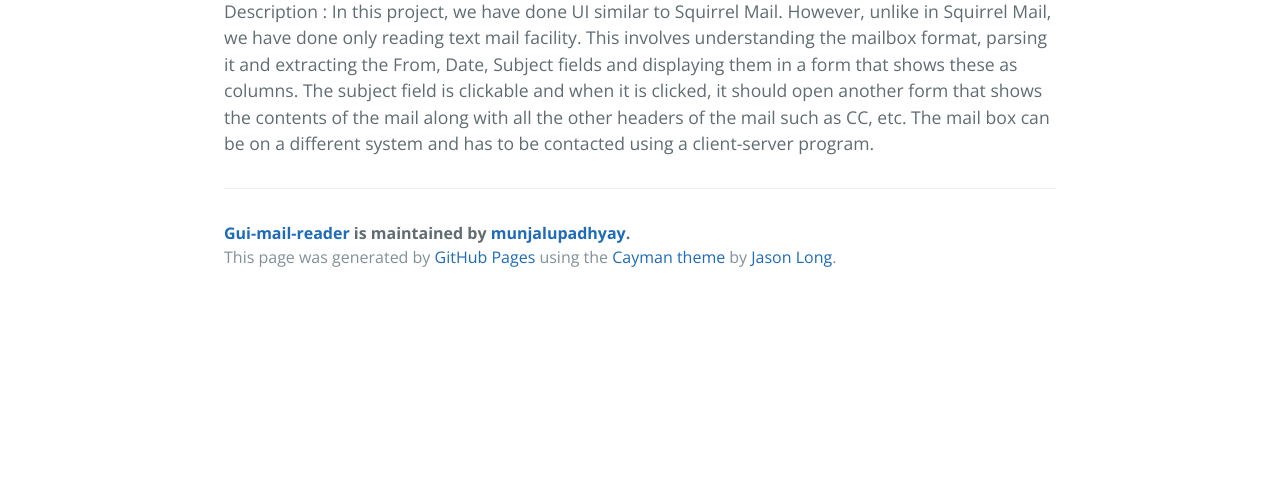
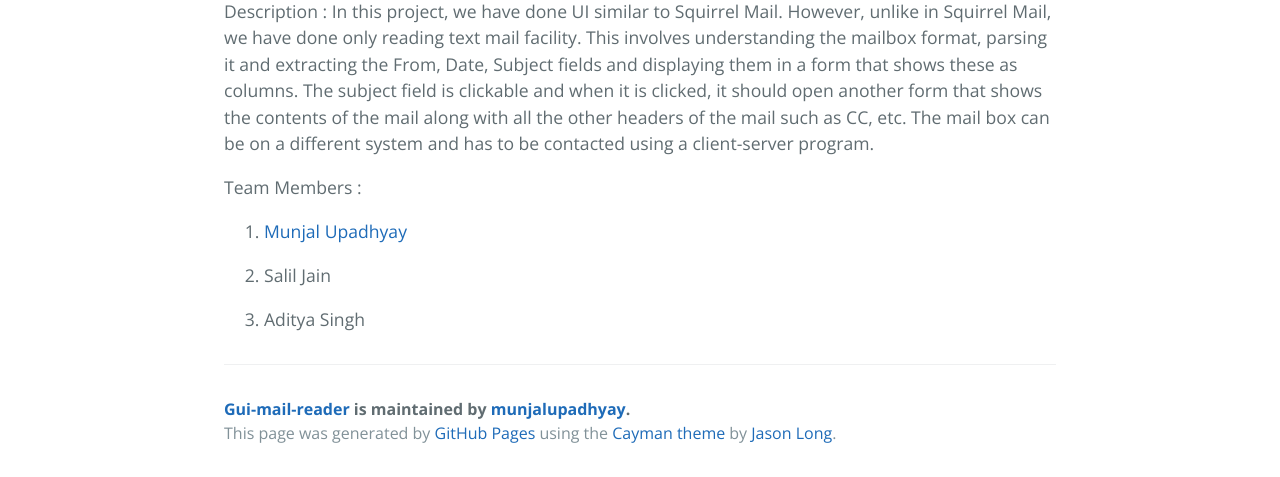
Before and after one commit to munjalupadhyay/Gui-Mail-Reader, a plain HTML site: page index.html in a window 1280 px wide. Shown: the part 487-964 px from the top of the page. Before the commit the page ends 800 px from the top, so only its background shows below. Drawn offline with nearby package versions, Linux system fonts and the light colour scheme.

Commit message:
Create gh-pages branch via GitHub

```diff
--- a/index.html
+++ b/index.html
@@ -29,6 +29,14 @@
 that shows the contents of the mail along with all the other headers of the mail such as CC, etc. The
 mail box can be on a different system and has to be contacted using a client-server program.</p>
 
+<p>Team Members : </p>
+
+<ol>
+<li><p><a href="in.linkedin.com/in/munjalupadhyay">Munjal Upadhyay</a></p></li>
+<li><p>Salil Jain</p></li>
+<li><p>Aditya Singh              </p></li>
+</ol>
+
       <footer class="site-footer">
         <span class="site-footer-owner"><a href="https://github.com/munjalupadhyay/Gui-Mail-Reader">Gui-mail-reader</a> is maintained by <a href="https://github.com/munjalupadhyay">munjalupadhyay</a>.</span>
 
--- a/params.json
+++ b/params.json
@@ -1 +1 @@
-{"name":"Gui-mail-reader","tagline":"My M.tech First year project.","body":"# Gui-Mail-Reader\r\nDescription : In this project, we have done UI similar to Squirrel Mail. However, unlike in Squirrel\r\nMail, we have done only reading text mail facility. This involves understanding the mailbox format,\r\nparsing it and extracting the From, Date, Subject fields and displaying them in a form that shows\r\nthese as columns. The subject field is clickable and when it is clicked, it should open another form\r\nthat shows the contents of the mail along with all the other headers of the mail such as CC, etc. The\r\nmail box can be on a different system and has to be contacted using a client-server program.\r\n\r\n\r\n","google":"","note":"Don't delete this file! It's used internally to help with page regeneration."}
+{"name":"Gui-mail-reader","tagline":"My M.tech First year project.","body":"# Gui-Mail-Reader\r\nDescription : In this project, we have done UI similar to Squirrel Mail. However, unlike in Squirrel\r\nMail, we have done only reading text mail facility. This involves understanding the mailbox format,\r\nparsing it and extracting the From, Date, Subject fields and displaying them in a form that shows\r\nthese as columns. The subject field is clickable and when it is clicked, it should open another form\r\nthat shows the contents of the mail along with all the other headers of the mail such as CC, etc. The\r\nmail box can be on a different system and has to be contacted using a client-server program.\r\n\r\nTeam Members : \r\n              \r\n1.  [Munjal Upadhyay](in.linkedin.com/in/munjalupadhyay)\r\n\r\n2. Salil Jain\r\n\r\n3. Aditya Singh              \r\n\r\n              \r\n","google":"","note":"Don't delete this file! It's used internally to help with page regeneration."}
```
